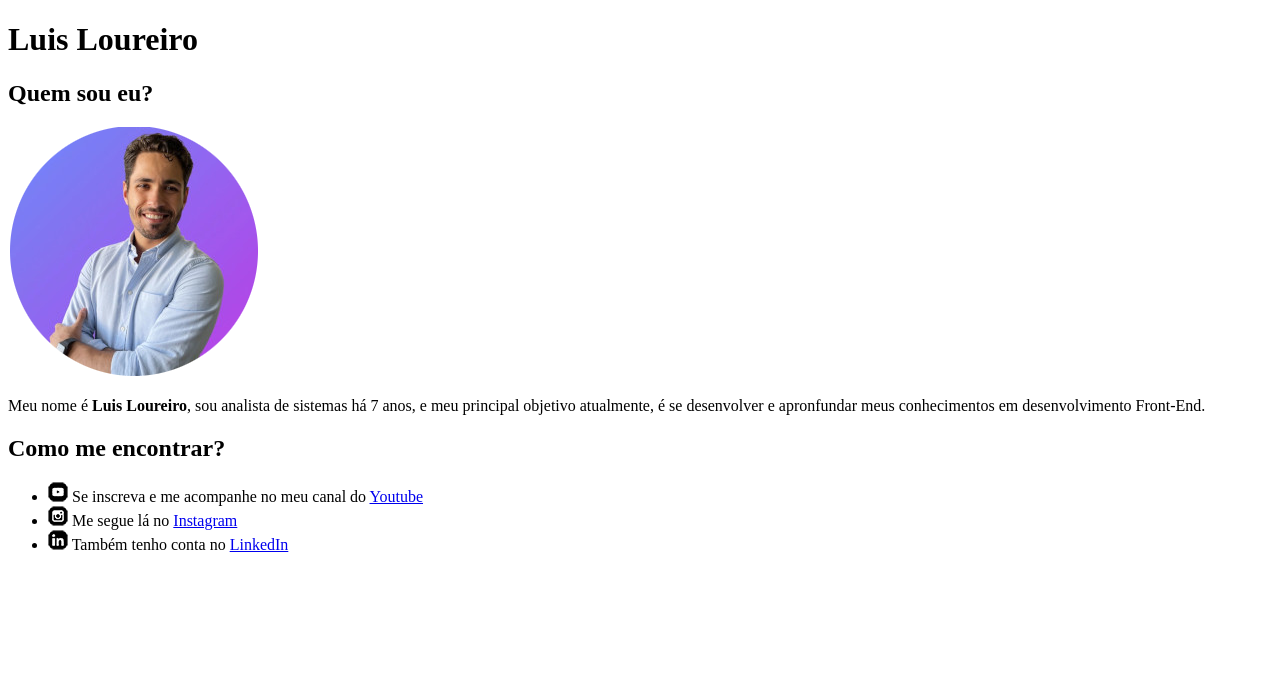
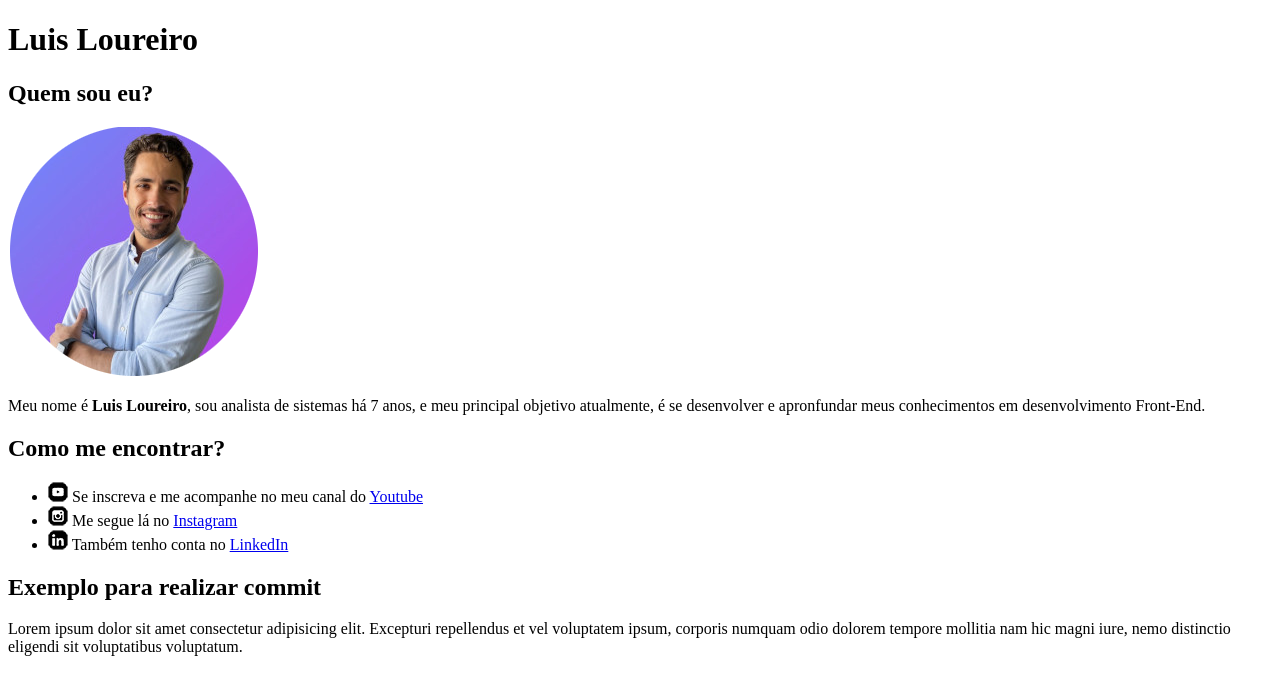
Before and after one commit to luiloureiro/Ola-Mundo, a plain HTML site: page site-exemplo/index.html in a window 1280 px wide. Drawn offline with Linux system fonts and the light colour scheme.

Commit message:
Adicionando um Parágrafo

```diff
--- a/site-exemplo/index.html
+++ b/site-exemplo/index.html
@@ -27,6 +27,9 @@
             <a href="https://www.linkedin.com/in/luis-loureiro-a9525734/" target="_blank" rel="next"> LinkedIn</a>
         </li>
     </ul>
+
+    <h2>Exemplo para realizar commit</h2>
+    <p>Lorem ipsum dolor sit amet consectetur adipisicing elit. Excepturi repellendus et vel voluptatem ipsum, corporis numquam odio dolorem tempore mollitia nam hic magni iure, nemo distinctio eligendi sit voluptatibus voluptatum.</p>
 </body>
 
 </html>
```
